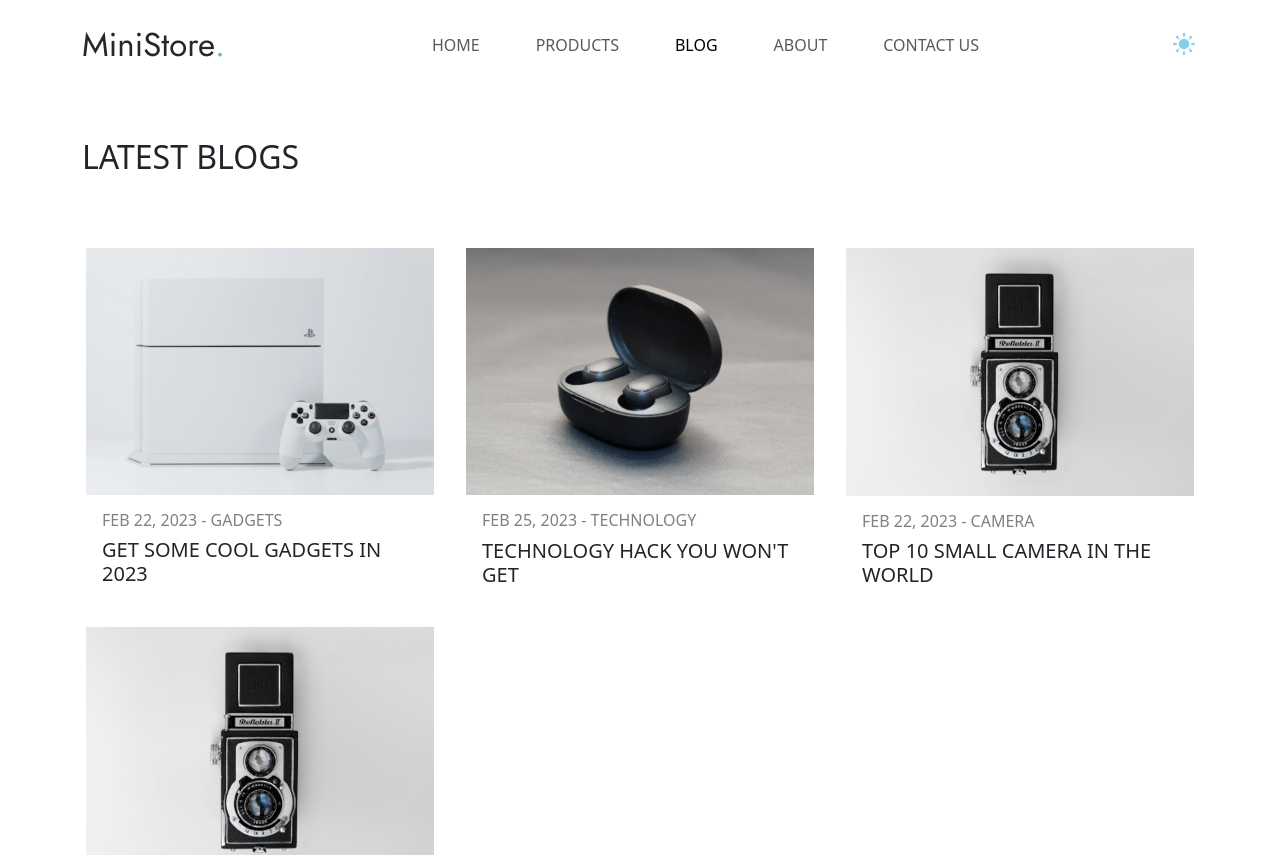
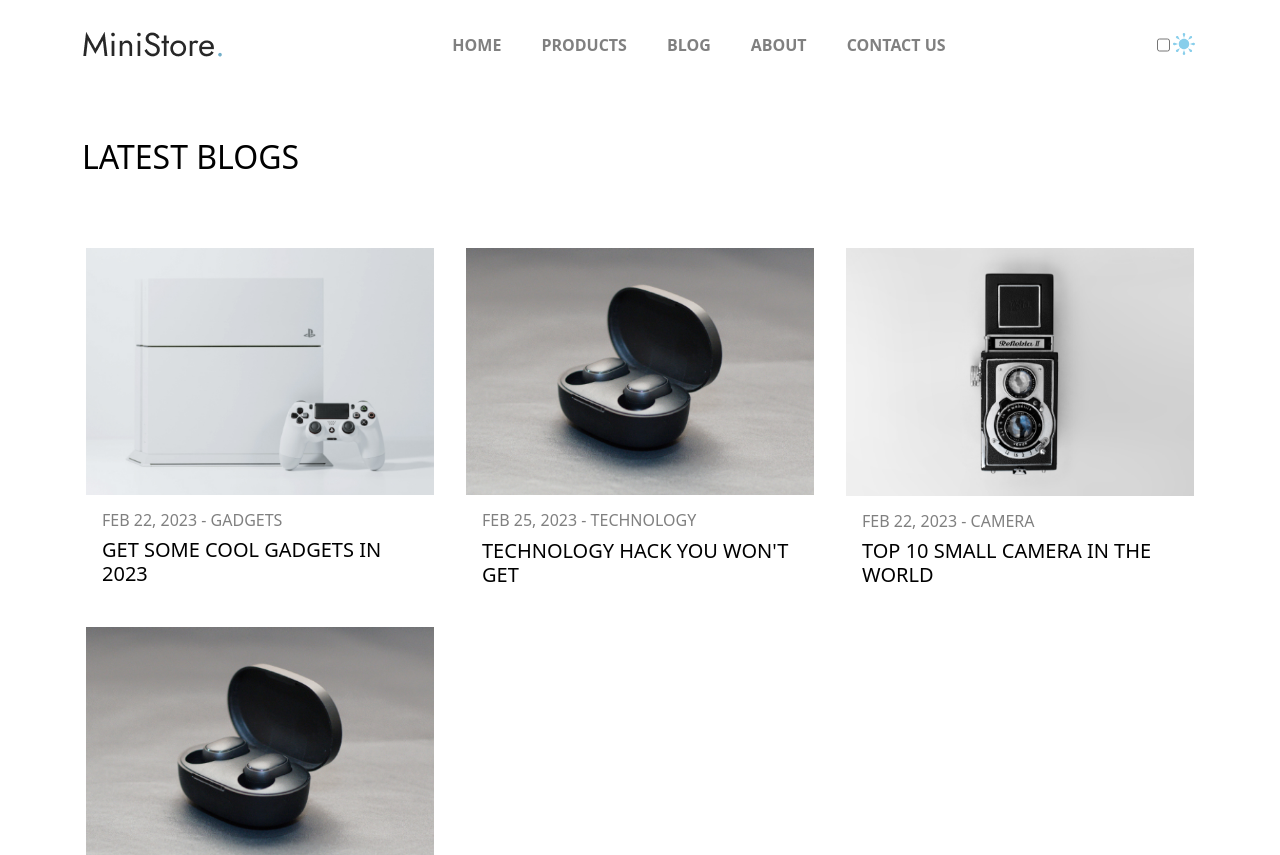
Before and after one commit to jaydeep3428/React-JS, a React (Vite) app: page /blog in a window 1280 px wide. Shown: the top 855 px of the page. Built offline with nearby package versions, Linux system fonts and the light colour scheme.

Commit message:
twelth commit

```diff
--- a/src/App.css
+++ b/src/App.css
@@ -41,10 +41,29 @@
   color: #888;
 } */
 
-.navbars {
-  display: flex;
-  justify-content: space-between;
-  align-items: center;
+:root {
+  --body_background: white;
+  --body_color: black;
+}
+[data-theme="dark"] {
+  --body_background: black;
+  --body_color: white;
+}
+
+.features,
+.bg-light-blue,
+.best,
+.subscribe,
+.foter,
+.blogs,
+.navbars,
+.nav-link,
+.about {
+  background-color: var(--body_background);
+  color: var(--body_color);
+}
+* {
+  transition: all 0.2s ease-in-out;
 }
 ul {
   list-style-type: none;
@@ -67,9 +86,9 @@ li a {
   letter-spacing: 2px;
 }
 
-.bg-light-blue {
+/* .bg-light-blue {
   background-color: rgb(242, 245, 246);
-}
+} */
 .features,
 .subscribe {
   padding: 7em 0 7em 0;
--- a/src/Components/About.jsx
+++ b/src/Components/About.jsx
@@ -1,12 +1,16 @@
 import { NavLink } from "react-router-dom"
+import watch_1 from "../assets/watch (6).jpg"
+import watch_2 from "../assets/watch (1).jpg"
+import watch_3 from "../assets/watch (2).jpg"
 
 
 function About() {
     return (
         <div>
-            <h2 className="text-center mt-4">ABOUT US</h2>
+            <h2 className="text-center pt-4 pb-4 mb-0 about">ABOUT US</h2>
 
-            <div className="container mt-4">
+            <div className="container-fluid about">
+                <div className="container pt-4">
                     <div className="d-flex flex-column d-md-flex flex-md-row align-items-center">
                         <div className="col-md-6">
                             <div className="p-3">
@@ -20,18 +24,20 @@ function About() {
                         <div className="col-md-6 mb-4 mb-md-0">
                             <div className="d-flex flex-column d-md-flex flex-md-row gap-md-3">
                                 <div className="col-md-6 mb-5 mb-md-0">
-                                <img src="src\assets\watch (6).jpg" alt="#" className="img-fluid object-fit-cover h-100 w-100 rounded-3" />
+                                    <img src={watch_1} alt="#" className="img-fluid object-fit-cover h-100 w-100 rounded-3" />
                                 </div>
                                 <div className="col-md-6 d-flex flex-column gap-3">
-                                <img src="src\assets\watch (1).jpg" alt="#" className="img-fluid object-fit-cover h-50 w-100 rounded-3" />
-                                <img src="src\assets\watch (2).jpg" alt="#" className="img-fluid object-fit-cover h-50 w-100 rounded-3" />
+                                    <img src={watch_2} alt="#" className="img-fluid object-fit-cover h-50 w-100 rounded-3" />
+                                    <img src={watch_3} alt="#" className="img-fluid object-fit-cover h-50 w-100 rounded-3" />
+                                </div>
                             </div>
                         </div>
                     </div>
                 </div>
             </div>
 
-            <div className="container" style={{ marginTop: '5em' }}>
+            <div className="container-fluid foter">
+                <div className="container" style={{ paddingTop: '5em' }}>
                     <div>
                         <footer className="text-white bg-dark">
                             <div className="container px-5 py-5 d-flex align-items-md-center align-items-lg-start flex-md-row flex-md-nowrap flex-wrap flex-col">
@@ -85,7 +91,7 @@ function About() {
                                 </div>
                             </div>
 
-                        <div className="bg-light">
+                            <div className="foter">
                                 <div className="container mx-auto py-4 px-5 d-flex align-items-center flex-wrap flex-col flex-sm-row">
                                     <p className="mb-0 text-sm text-center text-sm-left">Â© 2024 HI Tech. All Rights Reserved.</p>
                                     <span className="d-inline-flex ms-sm-auto justify-content-center">
@@ -118,6 +124,7 @@ function About() {
                     </div>
                 </div>
             </div>
+        </div>
     )
 }
 
--- a/src/Components/Blog.jsx
+++ b/src/Components/Blog.jsx
@@ -1,13 +1,16 @@
 import { NavLink } from "react-router-dom"
+import post_item_1 from "../assets/post-item1.jpg"
+import post_item_2 from "../assets/post-item2.jpg"
+import post_item_3 from "../assets/post-item3.jpg"
 
 function Blog() {
     return (
         <div>
-            <div className="container-fluid">
-                <div className="container mt-5">
+            <div className="container-fluid blogs">
+                <div className="container pt-5">
                     <div className="d-flex justify-content-between align-items-center">
                         <div>
-                            <h2 className="text-dark text-uppercase">LATEST BLOGS</h2>
+                            <h2 className="text-uppercase">LATEST BLOGS</h2>
                         </div>
                         {/* <div>
                             <NavLink className='pr' to='/Blog'>MORE BLOGS</NavLink>
@@ -15,8 +18,8 @@ function Blog() {
                     </div>
                     <div className="row mt-5">
                         <div className="col-lg-4 p-0 col-md-6">
-                            <div className="bg-white shadow-md rounded-md overflow-hidden p-3">
-                                <img src="src\assets\post-item1.jpg" alt="#" className="img-fluid" />
+                            <div className=" shadow-md rounded-md overflow-hidden p-3">
+                                <img src={post_item_1} alt="#" className="img-fluid" />
                                 <div className="p-3 pb-0">
                                     <h6 className="type">FEB 22, 2023 - GADGETS</h6>
                                     <h5 className="prices">GET SOME COOL GADGETS IN 2023</h5>
@@ -24,8 +27,8 @@ function Blog() {
                             </div>
                         </div>
                         <div className="col-lg-4 p-0 col-md-6">
-                            <div className="bg-white shadow-md rounded-md overflow-hidden p-3">
-                                <img src="src\assets\post-item2.jpg" alt="#" className="img-fluid" />
+                            <div className=" shadow-md rounded-md overflow-hidden p-3">
+                                <img src={post_item_2} alt="#" className="img-fluid" />
                                 <div className="p-3 pb-0">
                                     <h6 className="type">FEB 25, 2023 - TECHNOLOGY</h6>
                                     <h5 className="prices">TECHNOLOGY HACK YOU WON'T GET</h5>
@@ -33,8 +36,8 @@ function Blog() {
                             </div>
                         </div>
                         <div className="col-lg-4 p-0 col-md-6">
-                            <div className="bg-white shadow-md rounded-md overflow-hidden p-3">
-                                <img src="src\assets\post-item3.jpg" alt="#" className="img-fluid" />
+                            <div className=" shadow-md rounded-md overflow-hidden p-3">
+                                <img src={post_item_3} alt="#" className="img-fluid" />
                                 <div className="p-3 pb-0">
                                     <h6 className="type">FEB 22, 2023 - CAMERA</h6>
                                     <h5 className="prices">TOP 10 SMALL CAMERA IN THE WORLD</h5>
@@ -42,8 +45,8 @@ function Blog() {
                             </div>
                         </div>
                         <div className="col-lg-4 p-0 col-md-6">
-                            <div className="bg-white shadow-md rounded-md overflow-hidden p-3">
-                                <img src="src\assets\post-item3.jpg" alt="#" className="img-fluid" />
+                            <div className=" shadow-md rounded-md overflow-hidden p-3">
+                                <img src={post_item_2} alt="#" className="img-fluid" />
                                 <div className="p-3 pb-0">
                                     <h6 className="type">FEB 22, 2023 - CAMERA</h6>
                                     <h5 className="prices">TOP 10 SMALL CAMERA IN THE WORLD</h5>
@@ -54,7 +57,8 @@ function Blog() {
                 </div>
             </div>
 
-            <div className="container" style={{ marginTop: '5em' }}>
+            <div className="container-fluid foter">
+                <div className="container" style={{ paddingTop: '5em' }}>
                     <div>
                         <footer className="text-white bg-dark">
                             <div className="container px-5 py-5 d-flex align-items-md-center align-items-lg-start flex-md-row flex-md-nowrap flex-wrap flex-col">
@@ -108,7 +112,7 @@ function Blog() {
                                 </div>
                             </div>
 
-                        <div className="bg-light">
+                            <div className="foter">
                                 <div className="container mx-auto py-4 px-5 d-flex align-items-center flex-wrap flex-col flex-sm-row">
                                     <p className="mb-0 text-sm text-center text-sm-left">Â© 2024 HI Tech. All Rights Reserved.</p>
                                     <span className="d-inline-flex ms-sm-auto justify-content-center">
@@ -141,6 +145,7 @@ function Blog() {
                     </div>
                 </div>
             </div>
+        </div>
     )
 }
 
--- a/src/Components/NavBar.jsx
+++ b/src/Components/NavBar.jsx
@@ -1,11 +1,24 @@
 import { NavLink } from "react-router-dom";
 import { TiAdjustBrightness } from "react-icons/ti";
 import logo from '../assets/main-logo.png';
+import React, { useRef } from "react";
+
 
 
 function NavBar() {
+    const setDarkMode = () => {
+        document.querySelector("body").setAttribute('data-theme', 'dark')
+    }
+    const setLightMode = () => {
+        document.querySelector("body").setAttribute('data-theme', 'light')
+    }
+    const toggleTheme = (e) => {
+        if (e.target.checked) setDarkMode();
+        else setLightMode();
+    }
+
     return (
-        <div className="container-fluid pt-2 pb-2 p-md-2 navbars text-black">
+        <div className="container-fluid pt-2 pb-2 p-md-2 navbars">
             <div className="container">
                 <nav className="navbar navbar-expand-lg">
                     <div className="container-fluid p-0">
@@ -15,13 +28,18 @@ function NavBar() {
                         </button>
                         <div className="navbar-collapse collapse" id="nav_ul">
                             <ul className="navbar-nav d-flex align-items-start ms-auto">
-                                <li className="nav-item"><NavLink className="nav-link" to='/'>HOME</NavLink ></li>
-                                <li className="nav-item"><NavLink className="nav-link" to='/Product'>PRODUCTS</NavLink ></li>
-                                <li className="nav-item"><NavLink className="nav-link" to='/Blog'>BLOG</NavLink ></li>
-                                <li className="nav-item"><NavLink className="nav-link" to='/About'>ABOUT</NavLink ></li>
-                                <li className="nav-item"><NavLink className="nav-link" to='/contact'>CONTACT US</NavLink ></li>
+                                <li className="nav-item"><NavLink className="" to='/'>HOME</NavLink ></li>
+                                <li className="nav-item"><NavLink className="" to='/Product'>PRODUCTS</NavLink ></li>
+                                <li className="nav-item"><NavLink className="" to='/Blog'>BLOG</NavLink ></li>
+                                <li className="nav-item"><NavLink className="" to='/About'>ABOUT</NavLink ></li>
+                                <li className="nav-item"><NavLink className="" to='/contact'>CONTACT US</NavLink ></li>
                             </ul>
-                            <h3 className="ms-auto"><TiAdjustBrightness /></h3>
+
+                            <div className="ms-auto d-flex dark_mode">
+                                <input type="checkbox" onClick={toggleTheme} className="dark_mode_input" id="darkmode-toggle" />
+                                <h3 className="darkmode-toggle" for="dark_mode_input"><TiAdjustBrightness /></h3>
+                            </div>
+
                         </div>
                     </div>
                 </nav>
```
Also changed, not shown: src/Components/Contact.jsx (+15 -13 lines), src/Components/Home.jsx (+29 -21 lines), src/assets/t-shirt.jpg (renamed from src/assets/71-3HjGNDUL._AC_SY879._SX._UX._SY._UY_.jpg). Lines whose indentation alone changed are shown as unchanged.
